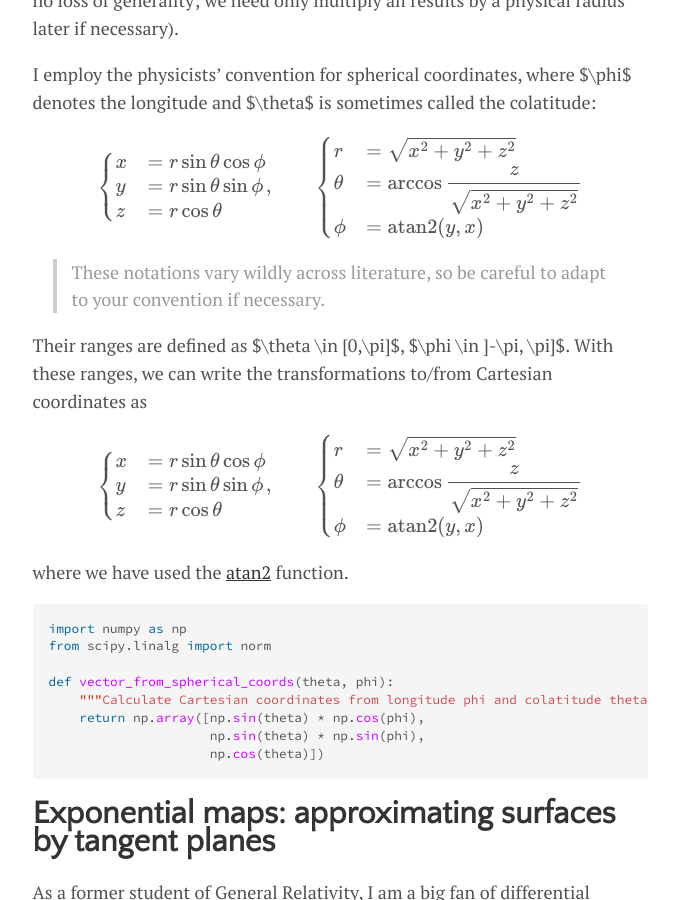
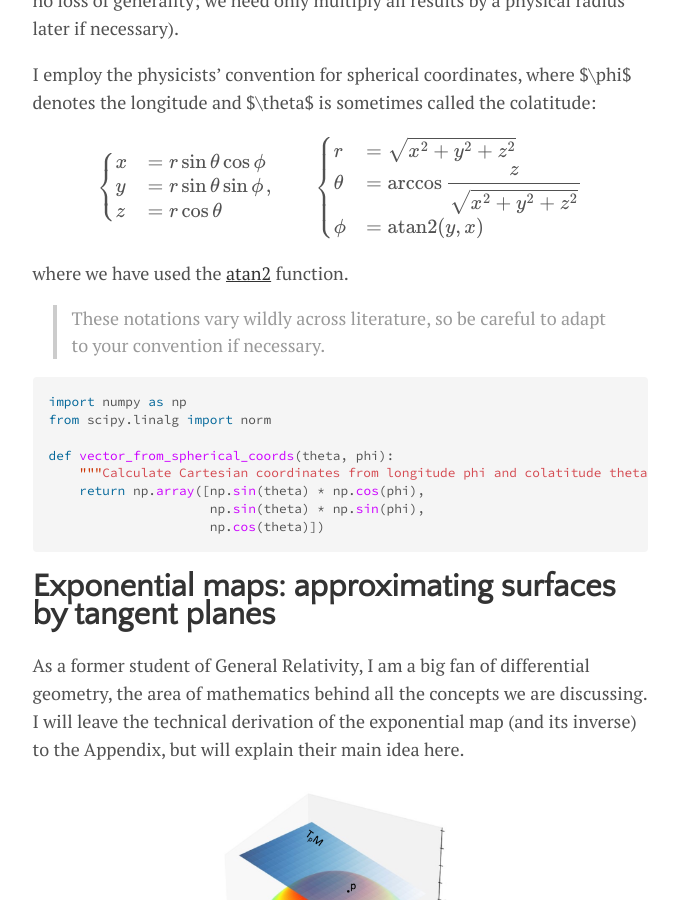
Before and after one commit to takeshimg92/takeshimg92.github.io, a Jekyll site: the page built from _posts/2023-05-11-local_coordinates.md, in a window 1280 px wide and 900 px high, scrolled down 3279 px. Shown: the whole window, without its empty margins (300-978 px from the left). Built offline with Jekyll 4.4.1, drawn with Linux system fonts in a browser that asks for light colours; formulas are drawn with MathJax 3.

Commit message:
titles and more fixes

````diff
--- a/_posts/2023-05-11-local_coordinates.md
+++ b/_posts/2023-05-11-local_coordinates.md
@@ -73,23 +73,9 @@ r &= \sqrt{x^2+y^2+z^2}\\
 \end{cases}
 $$
 
-> These notations vary wildly across literature, so be careful to adapt to your convention if necessary.
-
-Their ranges are defined as $\theta \in [0,\pi]$, $\phi \in ]-\pi, \pi]$. With these ranges, we can write the transformations to/from Cartesian coordinates as
-
-$$\begin{cases}
-x &= r\sin\theta \cos\phi \\
-y &= r\sin\theta \sin\phi \\
-z &= r\cos\theta
-\end{cases},\qquad \begin{cases}
-r &= \sqrt{x^2+y^2+z^2}\\
-\theta &= \arccos \displaystyle \frac{z}{\sqrt{x^2+y^2+z^2}}\\
-\phi &= \mathrm{atan2}(y,x)
-\end{cases}
-$$
-
 where we have used the [atan2](https://en.wikipedia.org/wiki/Atan2) function.
 
+> These notations vary wildly across literature, so be careful to adapt to your convention if necessary.
 
 ```python
 import numpy as np
````
